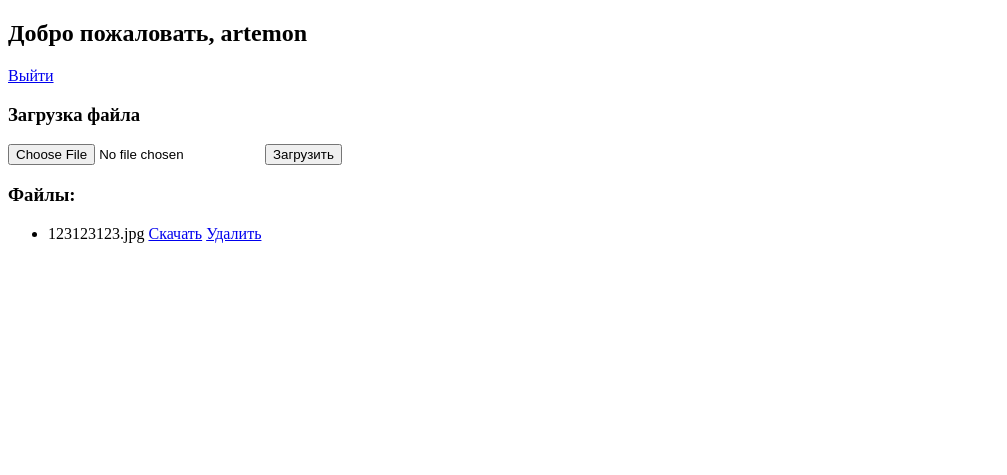
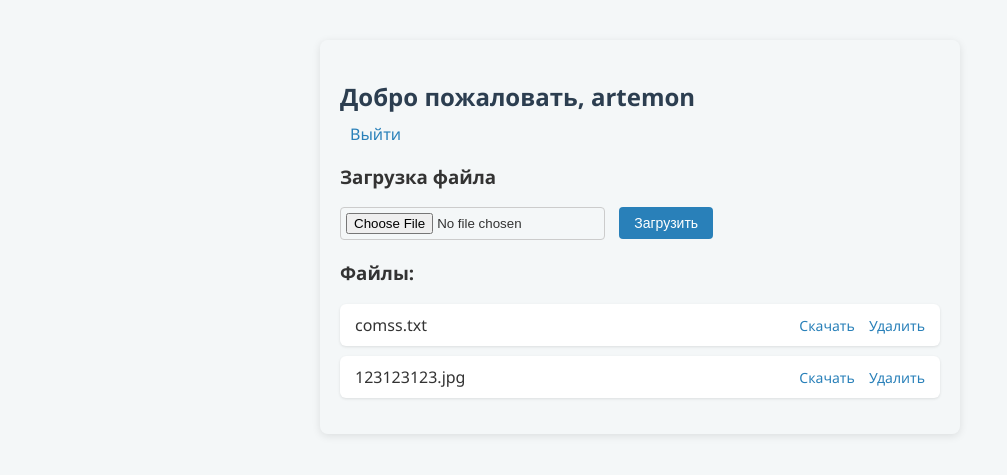
Before and after one commit to artiomka21/my-cloud-disk, a Flask app: page /dashboard in a window 1280 px wide. Shown: the top 475 px of the page, without its empty margins (0-1007 px from the left). Run offline with Flask 3, Linux system fonts and the light colour scheme; a user stored in the database is signed in.

Commit message:
Initial commit

```diff
--- a/templates/dashboard.html
+++ b/templates/dashboard.html
@@ -1,6 +1,78 @@
 <!DOCTYPE html>
 <html>
-<head><title>Облако</title></head>
+<head>
+  <title>Облако</title>
+  <style>
+    body {
+      font-family: 'Segoe UI', Tahoma, Geneva, Verdana, sans-serif;
+      background: #f4f7f8;
+      color: #333;
+      max-width: 600px;
+      margin: 40px auto;
+      padding: 20px;
+      border-radius: 8px;
+      box-shadow: 0 2px 8px rgba(0,0,0,0.1);
+    }
+    h2 {
+      color: #2c3e50;
+      margin-bottom: 10px;
+    }
+    a {
+      color: #2980b9;
+      text-decoration: none;
+      margin-left: 10px;
+    }
+    a:hover {
+      text-decoration: underline;
+    }
+    form {
+      margin-bottom: 20px;
+    }
+    input[type="file"] {
+      padding: 5px;
+      border: 1px solid #ccc;
+      border-radius: 4px;
+    }
+    button {
+      background-color: #2980b9;
+      border: none;
+      color: white;
+      padding: 8px 15px;
+      font-size: 14px;
+      border-radius: 4px;
+      cursor: pointer;
+      margin-left: 10px;
+    }
+    button:hover {
+      background-color: #3498db;
+    }
+    ul {
+      list-style-type: none;
+      padding-left: 0;
+    }
+    li {
+      background: white;
+      margin-bottom: 10px;
+      padding: 10px 15px;
+      border-radius: 6px;
+      box-shadow: 0 1px 3px rgba(0,0,0,0.1);
+      display: flex;
+      justify-content: space-between;
+      align-items: center;
+    }
+    li a {
+      margin-left: 10px;
+      font-size: 14px;
+    }
+    p {
+      background: #eaf2f8;
+      padding: 10px 15px;
+      border-radius: 5px;
+      color: #2c3e50;
+      margin-bottom: 15px;
+    }
+  </style>
+</head>
 <body>
   <h2>Добро пожаловать, {{ current_user.username }}</h2>
   <a href="/logout">Выйти</a>
@@ -16,8 +88,10 @@
   <ul>
     {% for f in files %}
       <li>{{ f }}
-        <a href="/download/{{ f }}">Скачать</a>
-        <a href="/delete/{{ f }}">Удалить</a>
+        <span>
+          <a href="/download/{{ f }}">Скачать</a>
+          <a href="/delete/{{ f }}">Удалить</a>
+        </span>
       </li>
     {% endfor %}
   </ul>
--- /dev/null
+++ b/uploads/artemon/comss.txt
@@ -0,0 +1 @@
+1602-6355-3892
```
Also changed, not shown: templates/login.html (+65 -3 lines), templates/register.html (+65 -3 lines), 1 other file.
